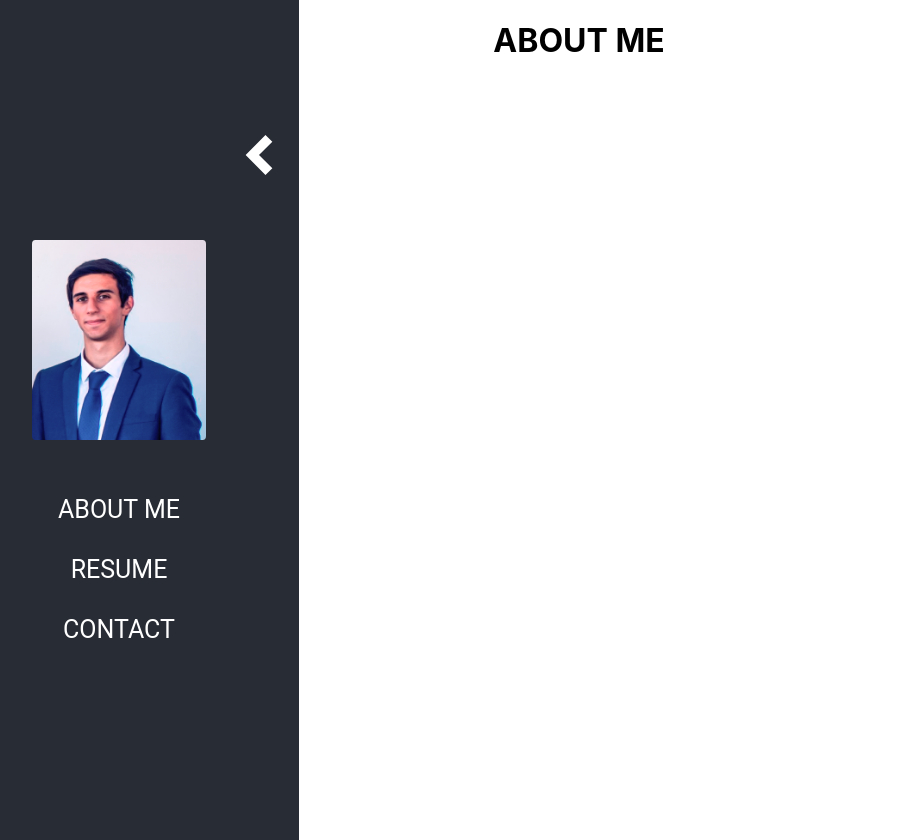
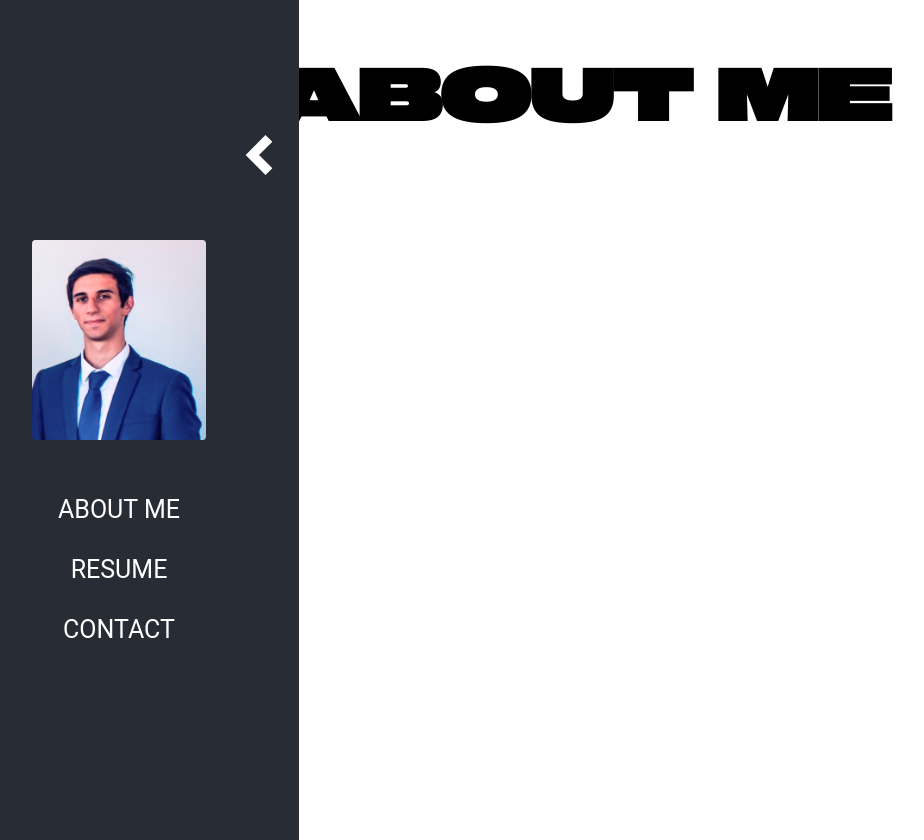
Before and after one commit to setura/reactCV, a React (Create React App) app in the folder react_app/: page / in a window 1280 px wide. Shown: the whole page, without its empty margins (61-985 px from the left). Built offline with nearby package versions, Linux system fonts and the light colour scheme.

Commit message:
[ReactCV-003] New font and hß pre style

```diff
--- a/react_app/src/index.scss
+++ b/react_app/src/index.scss
@@ -1,11 +1,42 @@
+@font-face {
+  font-family: 'Sequel';
+  font-style: normal;
+  font-weight: normal;
+  src: local('Sequel'), url(./fonts/Sequel.ttf) format('truetype');
+}
+
 body {
   margin: 0;
-  font-family: -apple-system, BlinkMacSystemFont, 'Segoe UI', 'Roboto', 'Oxygen',
+  font-family: -apple-system, BlinkMacSystemFont, 'SourceSeriPro','Segoe UI', 'Roboto', 'Oxygen',
     'Ubuntu', 'Cantarell', 'Fira Sans', 'Droid Sans', 'Helvetica Neue',
     sans-serif;
   -webkit-font-smoothing: antialiased;
   -moz-osx-font-smoothing: grayscale;
+
+  h1,
+  h2,
+  h3 {
+    font-family: 'Sequel','sans-serif';
+    font-weight: 800;
+  }
+
+  h1 {
+    font-size: 4.4rem;
+    font-weight: 800;
+    text-transform: uppercase;
+  }
+
+  h2 {
+    font-size: 3.4rem;
+    font-weight: 800;
+    text-transform: uppercase;
+  }
+
+  h3 {
+    font-size: 2.4rem;
+  }
 }
+
 
 code {
   font-family: source-code-pro, Menlo, Monaco, Consolas, 'Courier New',
```
Also changed, not shown: react_app/src/fonts/Sequel.ttf (added).
